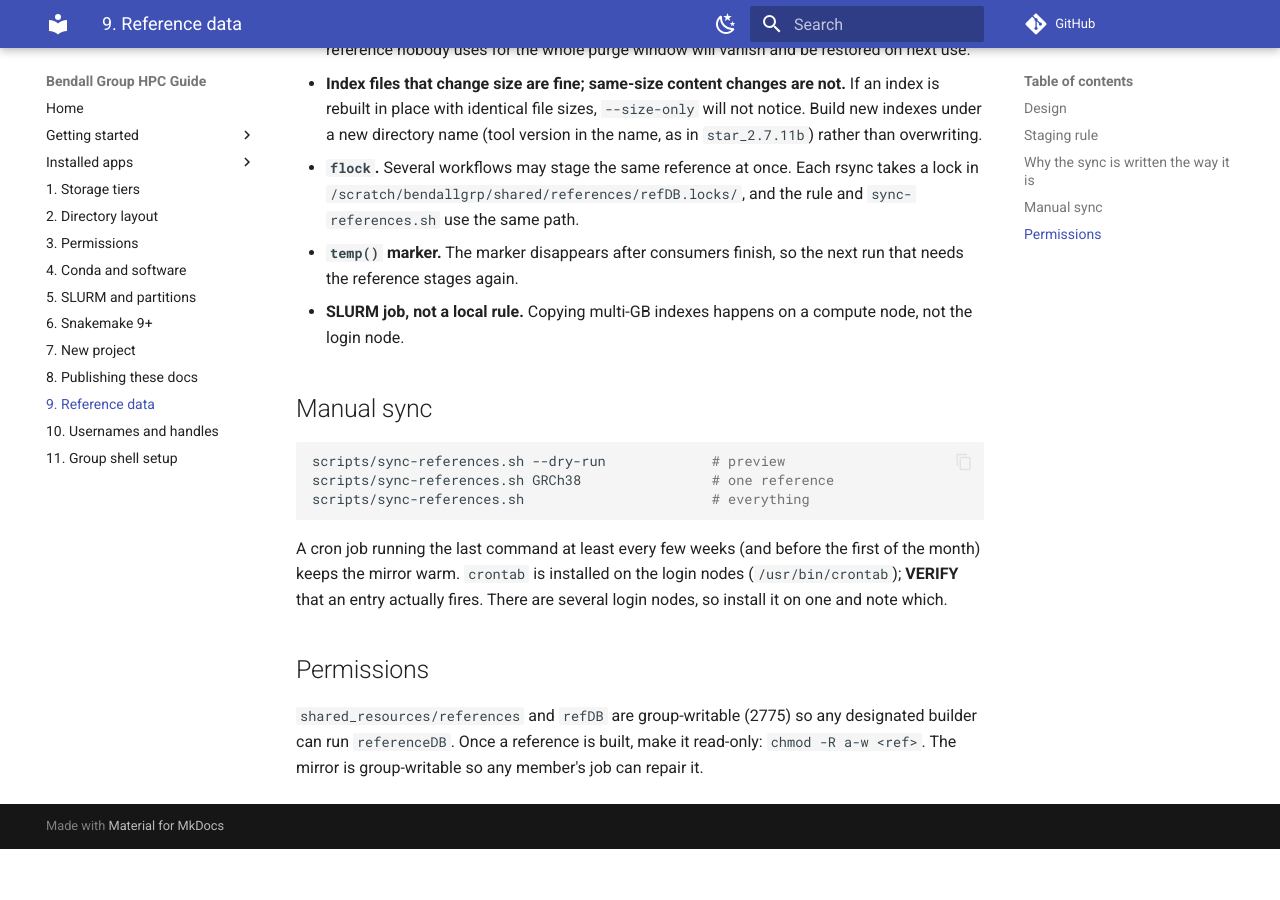
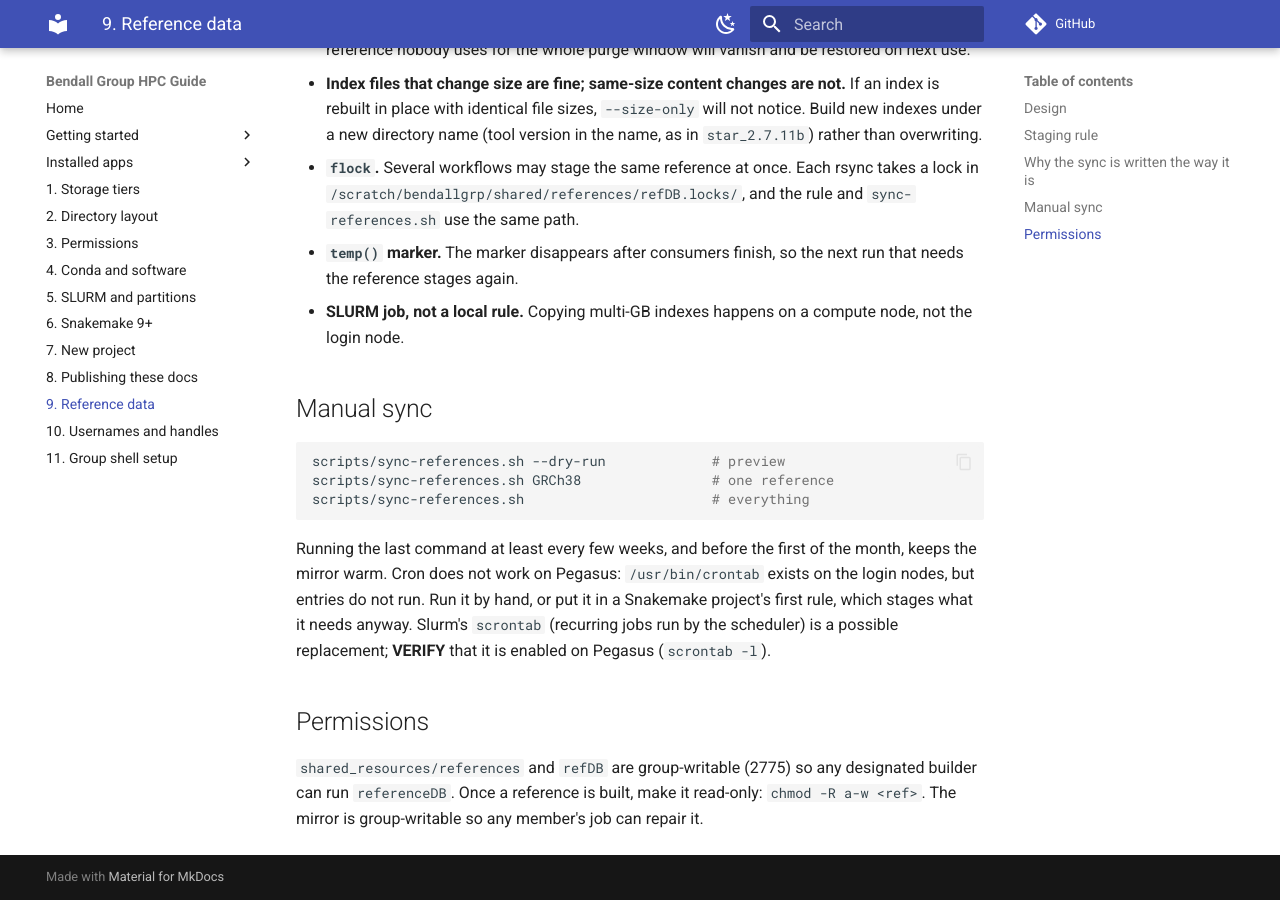
Before and after one commit to bendall-lab/GWHPC-bendallgrp, an MkDocs documentation site: the page built from docs/09-references.md, in a window 1280 px wide and 900 px high, scrolled down 1322 px. Built offline with MkDocs 1.6.1 and Material for MkDocs 9.7.7, drawn with Linux system fonts in a browser that asks for light colours; comment, search, counter and statistics services are not loaded; before the commit the page ends 2171 px from its top, so only the background shows below that.

Commit message:
Record that cron does not work on Pegasus
Co-Authored-By: Claude Sonnet 5.5 <noreply@anthropic.com>

````diff
--- a/docs/09-references.md
+++ b/docs/09-references.md
@@ -47,7 +47,7 @@ scripts/sync-references.sh GRCh38                # one reference
 scripts/sync-references.sh                       # everything
 ```
 
-A cron job running the last command at least every few weeks (and before the first of the month) keeps the mirror warm. `crontab` is installed on the login nodes (`/usr/bin/crontab`); **VERIFY** that an entry actually fires. There are several login nodes, so install it on one and note which.
+Running the last command at least every few weeks, and before the first of the month, keeps the mirror warm. Cron does not work on Pegasus: `/usr/bin/crontab` exists on the login nodes, but entries do not run. Run it by hand, or put it in a Snakemake project's first rule, which stages what it needs anyway. Slurm's `scrontab` (recurring jobs run by the scheduler) is a possible replacement; **VERIFY** that it is enabled on Pegasus (`scrontab -l`).
 
 ## Permissions
 
````
Also changed, not shown: docs/setup-admin.md (+1 -1 lines), 1 other file.
